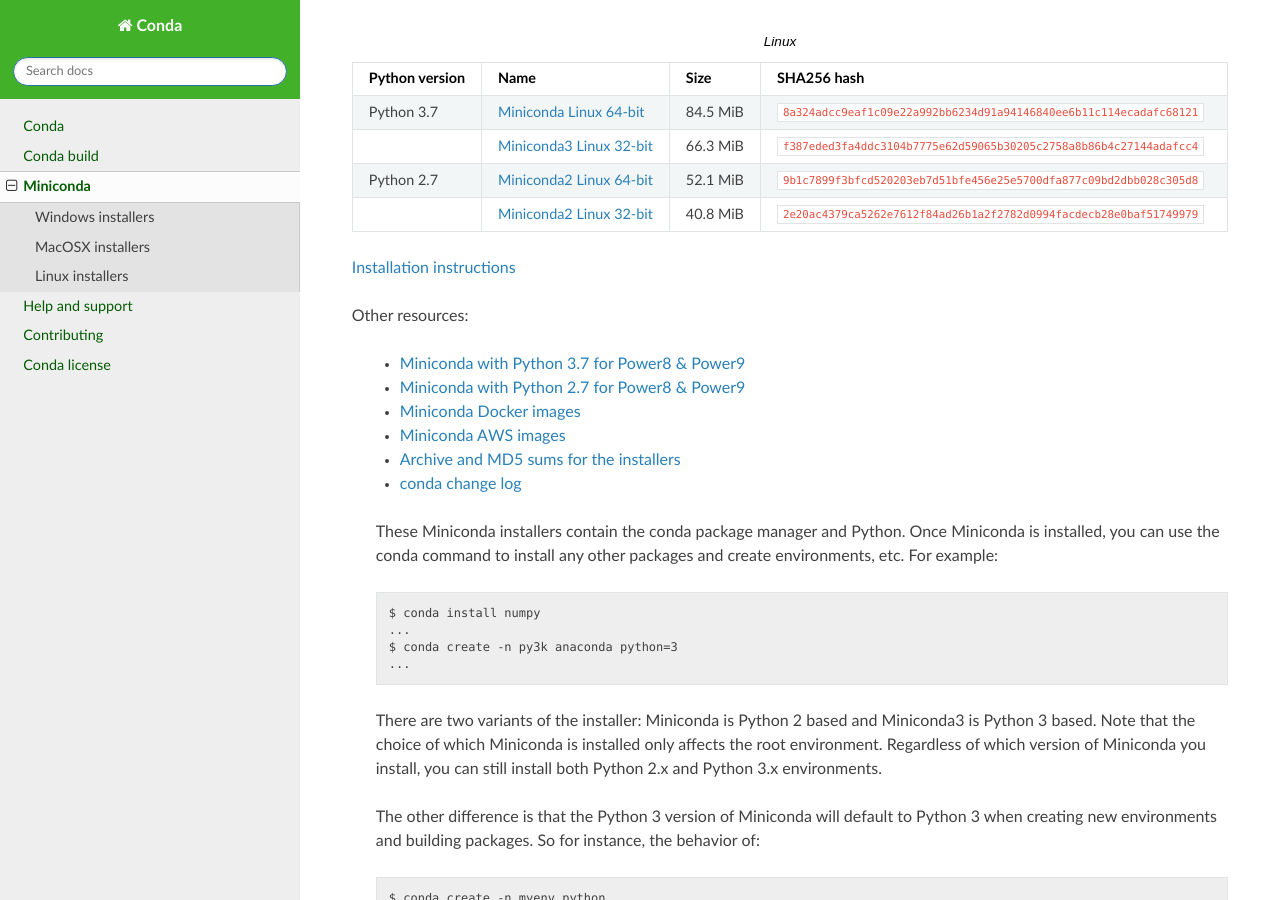
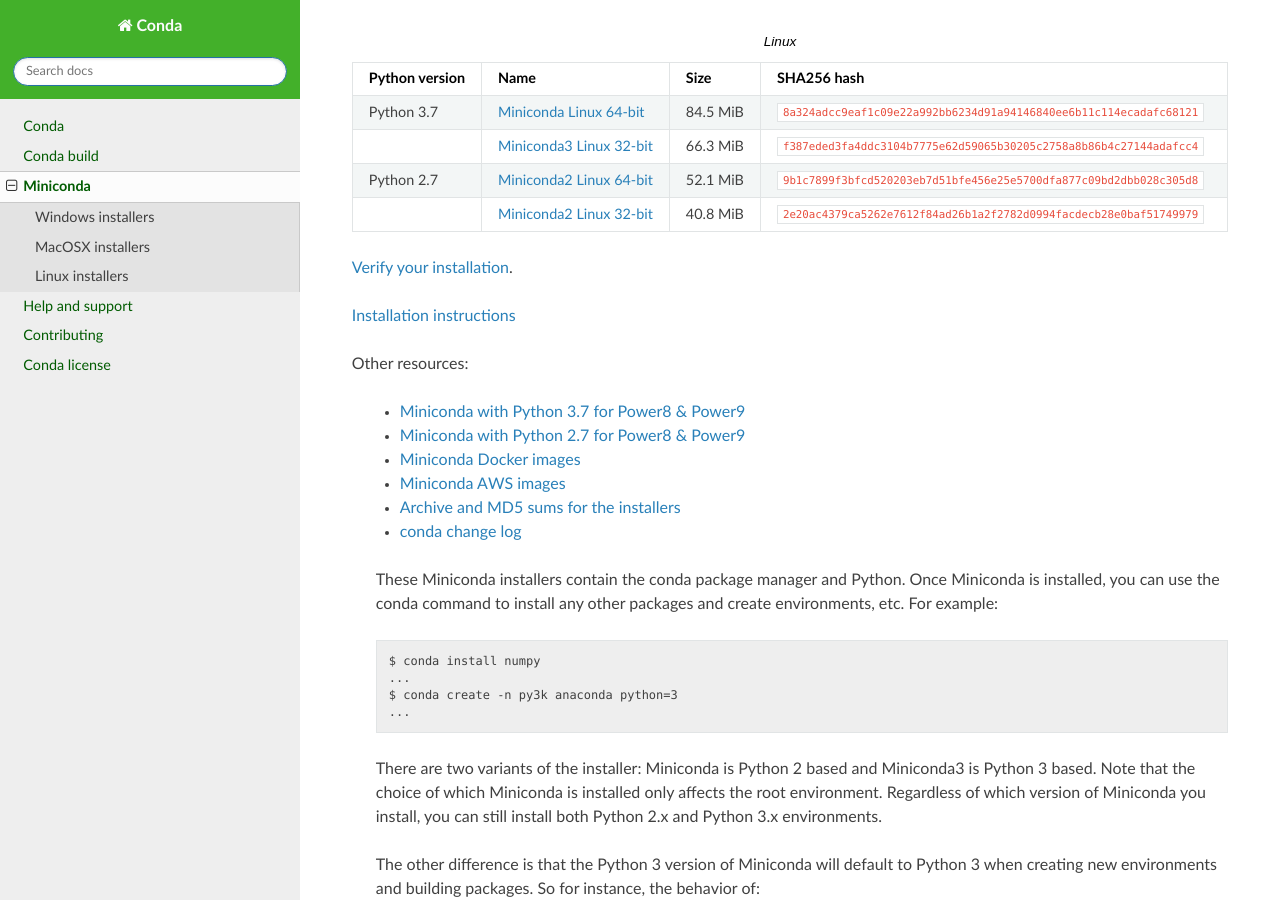
Before and after one commit to conda/conda-docs, a Sphinx documentation site: the page built from docs/source/miniconda.rst, in a window 1280 px wide and 900 px high, scrolled down 907 px. Built offline with Sphinx 7.4.7 and the Read the Docs theme 2.0.0, drawn with Linux system fonts in a browser that asks for light colours.

Commit message:
Added link to crypto verification link

```diff
--- a/docs/source/miniconda.rst
+++ b/docs/source/miniconda.rst
@@ -47,7 +47,7 @@
    Python 2.7,`Miniconda2 Linux 64-bit <https://repo.anaconda.com/miniconda/Miniconda2-latest-Linux-x86_64.sh>`_,52.1 MiB,``9b1c7899f3bfcd520203eb7d51bfe456e25e5700dfa877c09bd2dbb028c305d8``
    ,`Miniconda2 Linux 32-bit <https://repo.anaconda.com/miniconda/Miniconda2-latest-Linux-x86.sh>`_,40.8 MiB,``2e20ac4379ca5262e7612f84ad26b1a2f2782d0994facdecb28e0baf51749979``
 
-
+`Verify your installation <https://conda.io/projects/conda/en/latest/user-guide/install/download.html#cryptographic-hash-verification>`_.
 
 `Installation
 instructions <https://conda.io/projects/conda/en/latest/user-guide/install/index.html>`__
```
